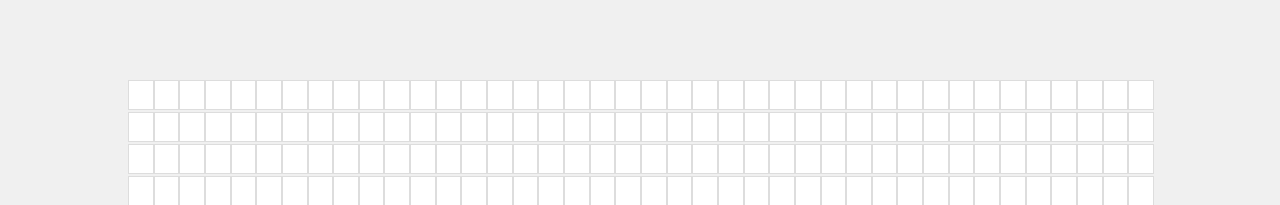
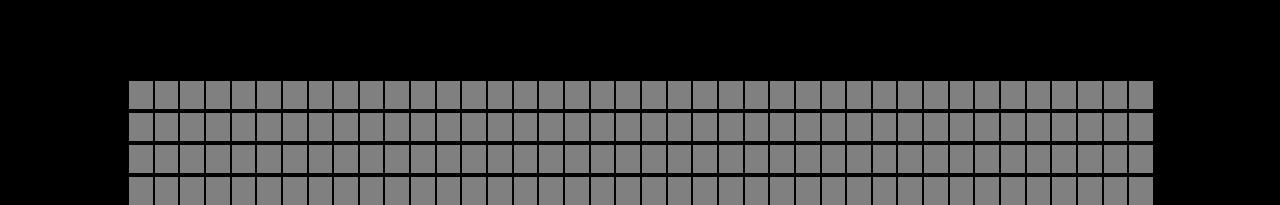
Before and after one commit to acciojob/Color-board-Himanshu62727, a website: page main.html in a window 1280 px wide. Shown: the top 205 px of the page. Drawn offline with Linux system fonts and the light colour scheme.

Commit message:
created a submission

```diff
--- a/styles.css
+++ b/styles.css
@@ -6,7 +6,7 @@ body {
     align-items: center;
     height: 100vh;
     margin: 0;
-    background-color: #f0f0f0;
+    background-color: black;
 }
 
 .container {
@@ -20,9 +20,9 @@ body {
 .square {
     width: 100%;
     padding-bottom: 100%; /* Ensures that boxes are square */
-    background-color: #fff;
+    background-color: grey;
     transition: background-color 1s ease;
-    border: 1px solid #ddd;
+    border: 1px solid black;
 }
 
 /* Hover Effect */
```
